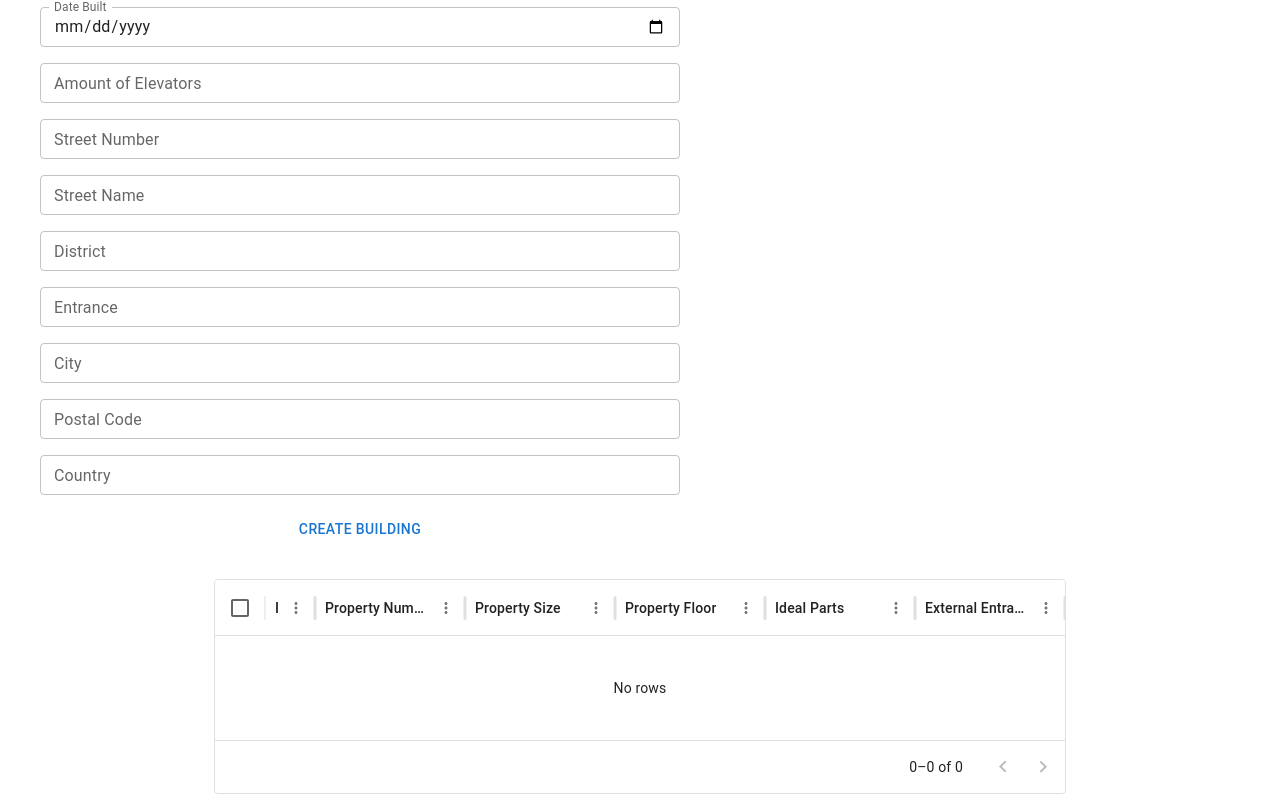
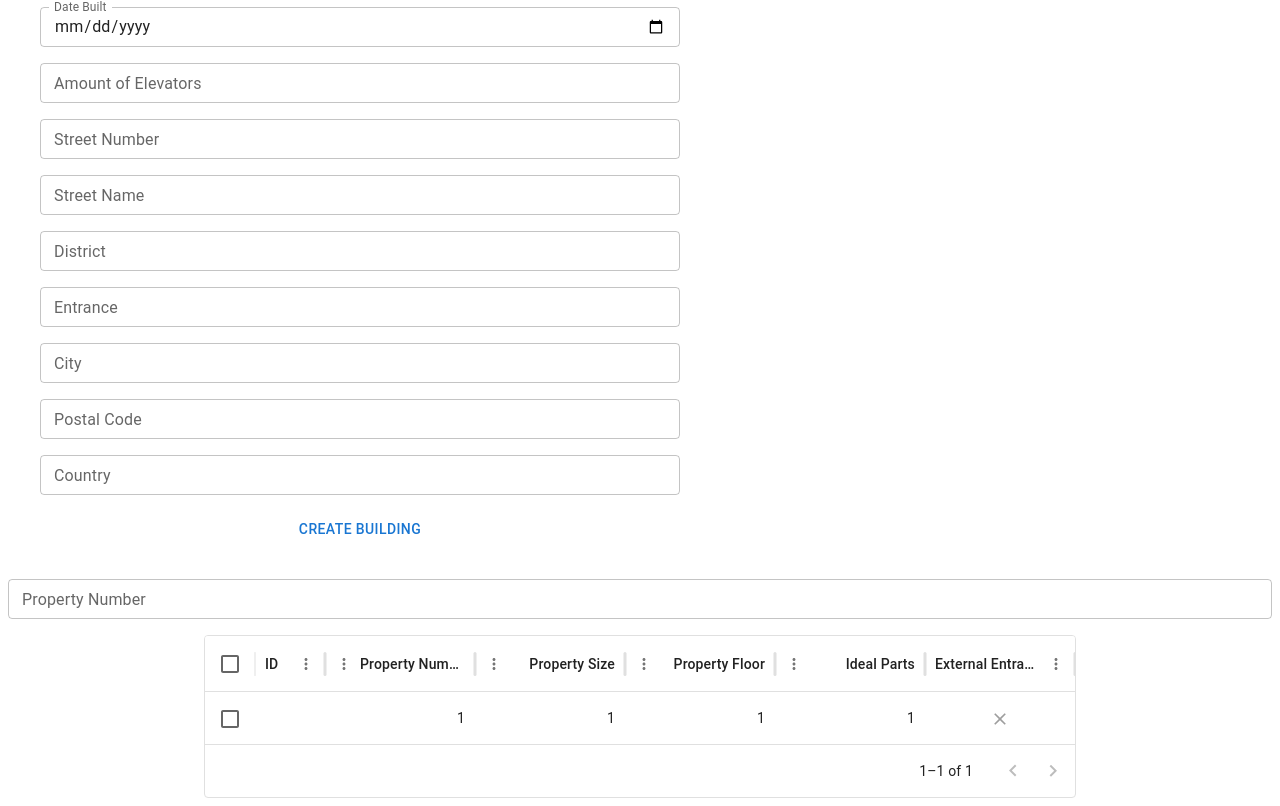
Before and after one commit to NextGen-BF/CJP25, a React (Vite) app in the folder NextGen-BM-FE/: page /create/building in a window 1280 px wide. Shown: the part 645-1451 px from the top of the page. Built offline with nearby package versions, Linux system fonts and the light colour scheme; no server answers.

Commit message:
Added more stuff to property table

```diff
--- a/NextGen-BM-FE/src/pages/Buildings/Create/CreateBuildingPage.tsx
+++ b/NextGen-BM-FE/src/pages/Buildings/Create/CreateBuildingPage.tsx
@@ -4,22 +4,31 @@ import { Address, Building } from "../../../models/building";
 import { useAppDispatch } from "../../../redux/store";
 import { createBuilding } from "../../../redux/services/buildingService";
 import { createBuildingConstants } from "../../../constants/constants";
-import "./createBuilding.scss"
-import { DataGrid, GridColDef } from '@mui/x-data-grid';
+import "./createBuilding.scss";
+import { DataGrid, GridColDef } from "@mui/x-data-grid";
 import { Property } from "../../../models/property";
 
-
-
 const CreateBuildingPage: FC = () => {
-  const [rows, setRows] = useState<Property[]>([]);
+  const [rows, setRows] = useState<Property[]>([{
+        propertyId: 0,
+        propertyNumber: 1,
+        buildingId: 1,
+        size: 1,
+        floor: 1,
+        sizeOfIdealParts: 1,
+        entranceIsExternal: false,
+        propertyExpenses: null,
+        payments: null,
+        residentHistory: null
+  }]);
   const columns: GridColDef<(typeof rows)[number]>[] = [
-    {field: 'propertyId', headerName: 'ID', width: 50},
-    {field: 'propertyNumber', headerName: 'Property Number', width: 150},
-    {field: 'size', headerName: 'Property Size', width: 150},
-    {field: 'floor', headerName: 'Property Floor', width: 150},
-    {field: 'sizeOfIdealParts', headerName: 'Ideal Parts', width: 150},
-    {field: 'entranceIsExternal', headerName: 'External Entrance', width: 150},
-  ]
+    {field: "id", headerName: "ID", width: 70},
+    { field: "propertyNumber", headerName: "Property Number", width: 150, type:'number', editable: true },
+    { field: "size", headerName: "Property Size", width: 150, editable: true, type: 'number'},
+    { field: "floor", headerName: "Property Floor", width: 150, editable: true, type:'number' },
+    { field: "sizeOfIdealParts", headerName: "Ideal Parts", width: 150, editable: true, type: 'number' },
+    {field: "entranceIsExternal", headerName: "External Entrance", width: 150,editable: true, type: 'boolean'},
+  ];
   const dispatch = useAppDispatch();
   const [address, setAddress] = useState<Address>({
     streetName: "",
@@ -39,7 +48,7 @@ const CreateBuildingPage: FC = () => {
     dateBuilt: new Date(),
     numOfElevators: 1,
     buildingExpenses: null,
-    buildingProperties: null,
+    buildingProperties: rows,
   });
 
   const handleAddressChange = (
@@ -47,7 +56,7 @@ const CreateBuildingPage: FC = () => {
   ) => {
     const { name, value } = e.target;
     setAddress((previousData) => ({ ...previousData, [name]: value }));
-    setFormData((previousData)=> ({ ...previousData, address: address }));
+    setFormData((previousData) => ({ ...previousData, address: address }));
   };
 
   const handleChange = (
@@ -57,16 +66,32 @@ const CreateBuildingPage: FC = () => {
     setFormData((previousData) => ({ ...previousData, [name]: value }));
   };
 
-  const handleCreateBuildingSubmission = (event: React.FormEvent<HTMLFormElement>) => {
+  const handlePropertyChange = (
+    e: React.ChangeEvent<HTMLInputElement | HTMLTextAreaElement>,
+  ) => {
+    const { name, value } = e.target;
+    setRows((previousData) => ({ ...previousData, [name]: value }));
+    console.log(rows)
+    setFormData((previousData) => ({ ...previousData, [name]: value }));
+  };
+
+  const handleCreateBuildingSubmission = (
+    event: React.FormEvent<HTMLFormElement>,
+  ) => {
     event.preventDefault();
     dispatch(createBuilding(formData));
-  }
+  };
 
   return (
     <div>
       <div className="text-field-container">
-    <form className="create-building-form" onSubmit={(e) => handleCreateBuildingSubmission(e)}>
-        <h1 className="create-building-header">{createBuildingConstants.createHeader}</h1>
+        <form
+          className="create-building-form"
+          onSubmit={(e) => handleCreateBuildingSubmission(e)}
+        >
+          <h1 className="create-building-header">
+            {createBuildingConstants.createHeader}
+          </h1>
           <TextField
             name="alias"
             label="Building Alias"
@@ -182,10 +207,20 @@ const CreateBuildingPage: FC = () => {
         </form>
       </div>
       <div className="property-table">
+        <TextField
+          name="propertyNumber"
+          label="Property Number"
+          type="text"
+          variant="outlined"
+          size="small"
+          fullWidth
+          onChange={(e) => handlePropertyChange(e)}
+        />
         <Box>
           <DataGrid
             rows={rows}
             columns={columns}
+            getRowId={(row) => row.propertyId}
             initialState={{
               pagination: {
                 paginationModel: {
```
Lines whose indentation alone changed are shown as unchanged.
